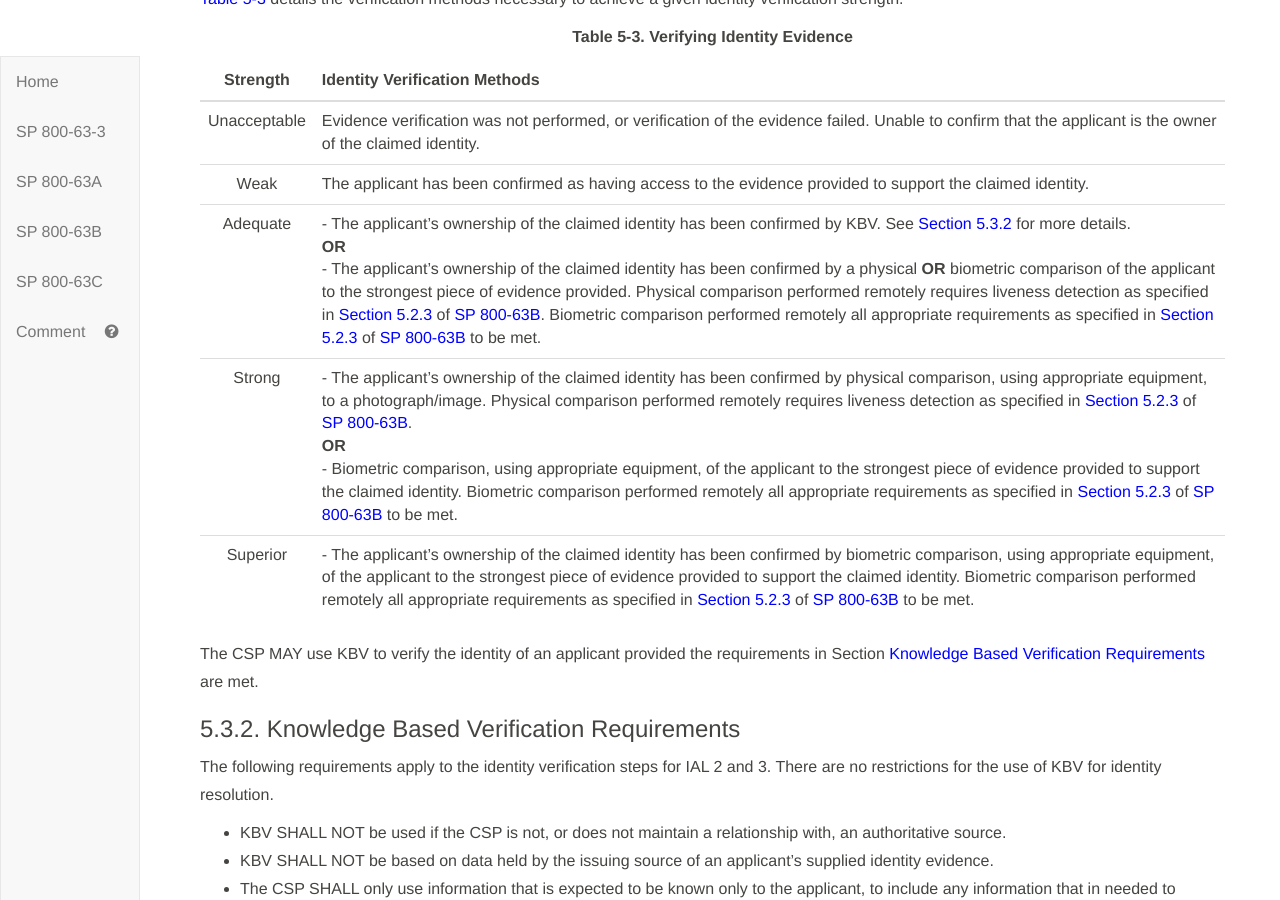
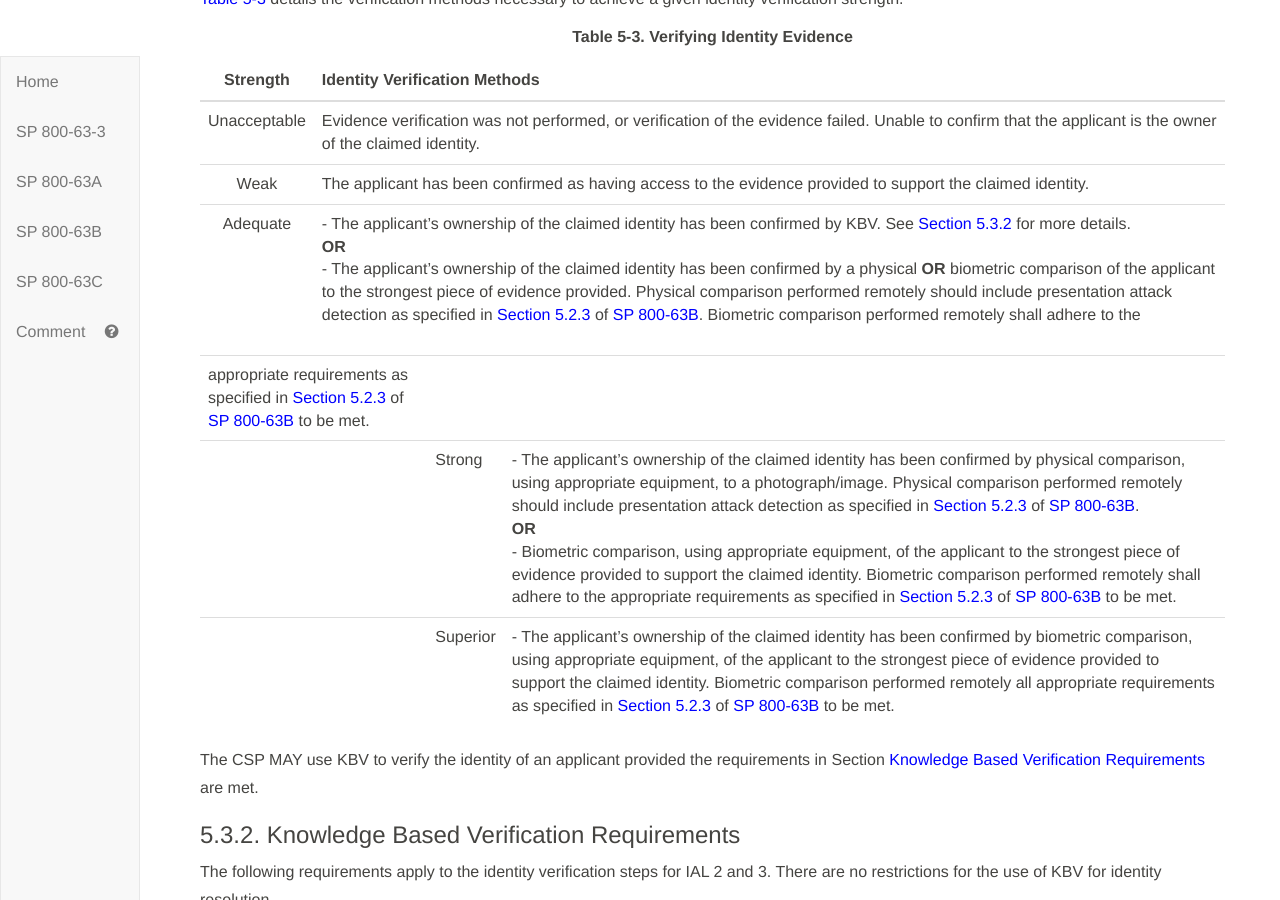
Before and after one commit to usnistgov/800-63-3, a Jekyll site: the page built from sp800-63a.md, in a window 1280 px wide and 900 px high, scrolled down 22948 px. Built offline with Jekyll 4.4.1, drawn with Linux system fonts in a browser that asks for light colours.

Commit message:
Updates to biometric considerations to require template protection for central storage matching - per discussion with Elaine.

```diff
--- a/sp800-63a/sec5_proofing.md
+++ b/sp800-63a/sec5_proofing.md
@@ -85,8 +85,11 @@ The goal of identity validation is to establish a linkage to the physical, live
 |:---:|:------------------------------|
 |Unacceptable|Evidence verification was not performed, or verification of the evidence failed. Unable to confirm that the applicant is the owner of the claimed identity.|
 |Weak|The applicant has been confirmed as having access to the evidence provided to support the claimed identity.|
-|Adequate|- The applicant’s ownership of the claimed identity has been confirmed by KBV.  See [Section 5.3.2](#kbv)  for more details.<br>**OR**<br>- The applicant’s ownership of the claimed identity has been confirmed by a physical **OR** biometric comparison of the applicant to the strongest piece of evidence provided. Physical comparison performed remotely requires liveness detection as specified in [Section 5.2.3](#biometric_use) of [SP 800-63B](#800-63b). Biometric comparison performed remotely all appropriate requirements as specified in [Section 5.2.3](#biometric_use) of [SP 800-63B](#800-63b) to be met. |
-|Strong|- The applicant’s ownership of the claimed identity has been confirmed by physical comparison, using appropriate equipment, to a photograph/image. Physical comparison performed remotely requires liveness detection as specified in [Section 5.2.3](#biometric_use) of [SP 800-63B](#800-63b). <br>**OR**<br>- Biometric comparison, using appropriate equipment, of the applicant to the strongest piece of evidence provided to support the claimed identity. Biometric comparison performed remotely all appropriate requirements as specified in [Section 5.2.3](#biometric_use) of [SP 800-63B](#800-63b) to be met.|
+|Adequate|- The applicant’s ownership of the claimed identity has been confirmed by KBV.  See [Section 5.3.2](#kbv)  for more details.<br>**OR**<br>- The applicant’s ownership of the claimed identity has been confirmed by a physical **OR** biometric comparison of the applicant to the strongest piece of evidence provided. Physical comparison performed remotely should include presentation attack detection as specified in [Section 5.2.3](#biometric_use) of [SP 800-63B](#800-63b). Biometric comparison performed remotely shall adhere to the
+
+
+ appropriate requirements as specified in [Section 5.2.3](#biometric_use) of [SP 800-63B](#800-63b) to be met. |
+|Strong|- The applicant’s ownership of the claimed identity has been confirmed by physical comparison, using appropriate equipment, to a photograph/image. Physical comparison performed remotely should include presentation attack detection as specified in [Section 5.2.3](#biometric_use) of [SP 800-63B](#800-63b). <br>**OR**<br>- Biometric comparison, using appropriate equipment, of the applicant to the strongest piece of evidence provided to support the claimed identity. Biometric comparison performed remotely shall adhere to the appropriate requirements as specified in [Section 5.2.3](#biometric_use) of [SP 800-63B](#800-63b) to be met.|
 |Superior|- The applicant’s ownership of the claimed identity has been confirmed by biometric comparison, using appropriate equipment, of the applicant to the strongest piece of evidence provided to support the claimed identity. Biometric comparison performed remotely all appropriate requirements as specified in [Section 5.2.3](#biometric_use) of [SP 800-63B](#800-63b) to be met.|
 
 The CSP MAY use KBV to verify the identity of an applicant provided the requirements in Section [Knowledge Based Verification Requirements](#kbv) are met.
```
Also changed, not shown: sp800-63b/references.md (+2 -0 lines), sp800-63b/sec5_authenticators.md (+1 -1 lines).
